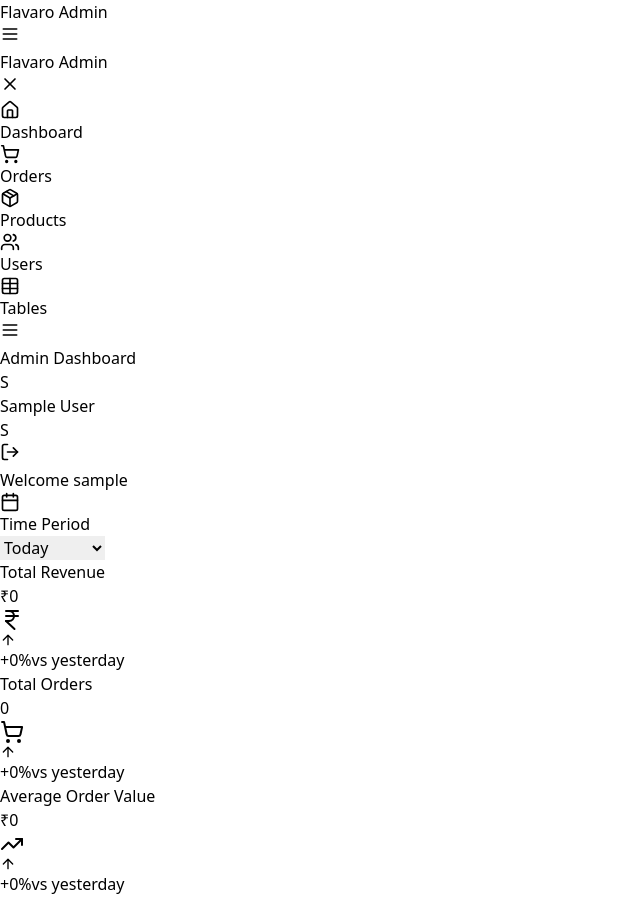
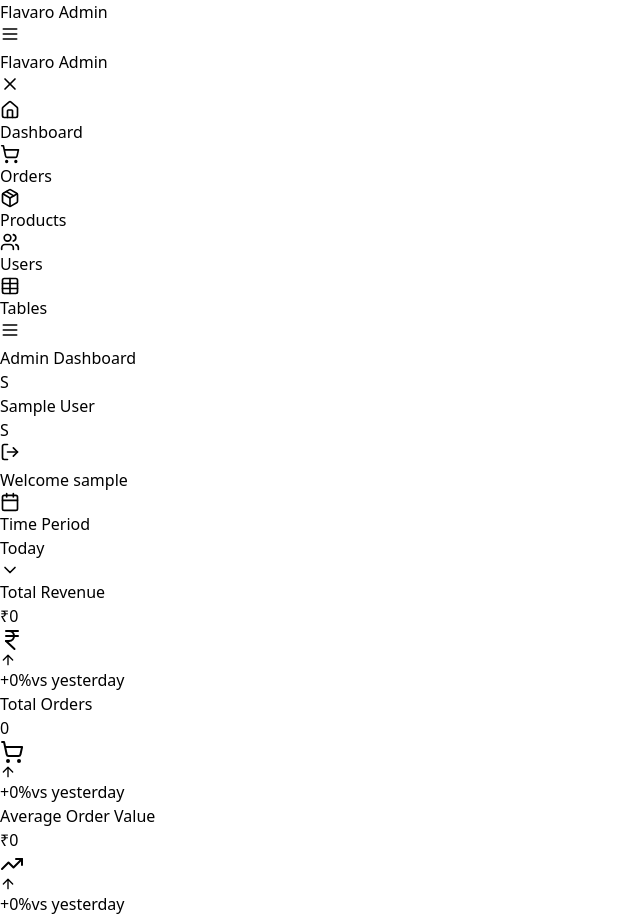
Before and after one commit to DyutSakhiya/REACT, a React (Vite) app: page /admin in a window 1280 px wide. Shown: the whole page, without its empty margins (0-640 px from the left). Built offline with nearby package versions, Linux system fonts and the light colour scheme; sample sign-in values are in the browser's storage.

Commit message:
creact_ux

```diff
--- a/src/components/admin/Dashboard.jsx
+++ b/src/components/admin/Dashboard.jsx
@@ -8,6 +8,7 @@
   IndianRupee,
   Calendar,
   Table,
+  ChevronDown,
 } from "lucide-react";
 import { useAuth } from "./context/AuthContext";
 import Axios from "axios";
@@ -20,6 +21,7 @@
   const { user } = useAuth();
   const navigate = useNavigate();
   const [timePeriod, setTimePeriod] = useState("today");
+  const [isDropdownOpen, setIsDropdownOpen] = useState(false);
   const [stats, setStats] = useState([
     {
       title: "Total Revenue",
@@ -180,7 +182,6 @@
     const labels = {
       today: "Yesterday",
       yesterday: "Day Before",
-
       week: "Last Week",
       month: "Last Month",
       year: "Last Year",
@@ -188,28 +189,79 @@
     return labels[timePeriod] || "Yesterday";
   };
 
+  const periodOptions = [
+    { value: "today", label: "Today" },
+    { value: "yesterday", label: "Yesterday" },
+    { value: "week", label: "This Week" },
+    { value: "month", label: "This Month" },
+    { value: "year", label: "This Year" },
+  ];
+
+  const handlePeriodSelect = (value) => {
+    setTimePeriod(value);
+    setIsDropdownOpen(false);
+  };
+
   return (
     <div className="space-y-4 lg:space-y-6 p-2 lg:p-0">
+
       <div className="bg-white p-4 rounded-xl shadow border border-gray-100">
         <div className="flex flex-col sm:flex-row sm:items-center sm:justify-between gap-3">
           <div className="flex items-center space-x-2">
             <Calendar size={20} className="text-gray-600" />
             <h2 className="text-lg font-semibold">Time Period</h2>
           </div>
-          <select
-            value={timePeriod}
-            onChange={(e) => setTimePeriod(e.target.value)}
-            className="px-4 py-2 border border-gray-300 rounded-xl focus:outline-none focus:ring-2 focus:ring-blue-500 w-full sm:w-auto"
-          >
-            <option value="today">Today</option>
-            <option value="yesterday">Yesterday</option>
 
-            <option value="week">This Week</option>
-            <option value="month">This Month</option>
-            <option value="year">This Year</option>
-          </select>
+
+          <div className="relative w-full sm:w-64">
+            <button
+              type="button"
+              onClick={() => setIsDropdownOpen(!isDropdownOpen)}
+              className="w-full px-4 py-3 flex items-center justify-between border border-gray-300 rounded-xl focus:outline-none focus:ring-2 focus:ring-blue-500 bg-white hover:bg-gray-50 transition-colors"
+            >
+              <span className="font-medium">{getPeriodLabel()}</span>
+              <ChevronDown
+                size={20}
+                className={`text-gray-500 transition-transform duration-200 ${isDropdownOpen ? 'transform rotate-180' : ''}`}
+              />
+            </button>
+
+
+            {isDropdownOpen && (
+              <>
+
+                <div
+                  className="fixed inset-0 z-10 sm:hidden"
+                  onClick={() => setIsDropdownOpen(false)}
+                />
+
+                <div className="absolute z-20 w-full mt-1 bg-white border border-gray-200 rounded-xl shadow-lg overflow-hidden">
+                  <div className="py-1">
+                    {periodOptions.map((option) => (
+                      <button
+                        key={option.value}
+                        type="button"
+                        onClick={() => handlePeriodSelect(option.value)}
+                        className={`
+                          w-full px-4 py-3 text-left flex items-center justify-between
+                          hover:bg-blue-50 transition-colors
+                          ${timePeriod === option.value ? 'bg-blue-50 text-blue-600' : 'text-gray-700'}
+                        `}
+                      >
+                        <span className="font-medium">{option.label}</span>
+                        {timePeriod === option.value && (
+                          <div className="w-2 h-2 bg-blue-500 rounded-full" />
+                        )}
+                      </button>
+                    ))}
+                  </div>
+                </div>
+              </>
+            )}
+          </div>
         </div>
       </div>
+
 
       {loading && (
         <div className="bg-white p-6 rounded-xl shadow border border-gray-100 text-center">
@@ -217,6 +269,7 @@
           <p className="mt-2 text-gray-600">Loading dashboard data...</p>
         </div>
       )}
+
 
       {!loading && (
         <>
```
